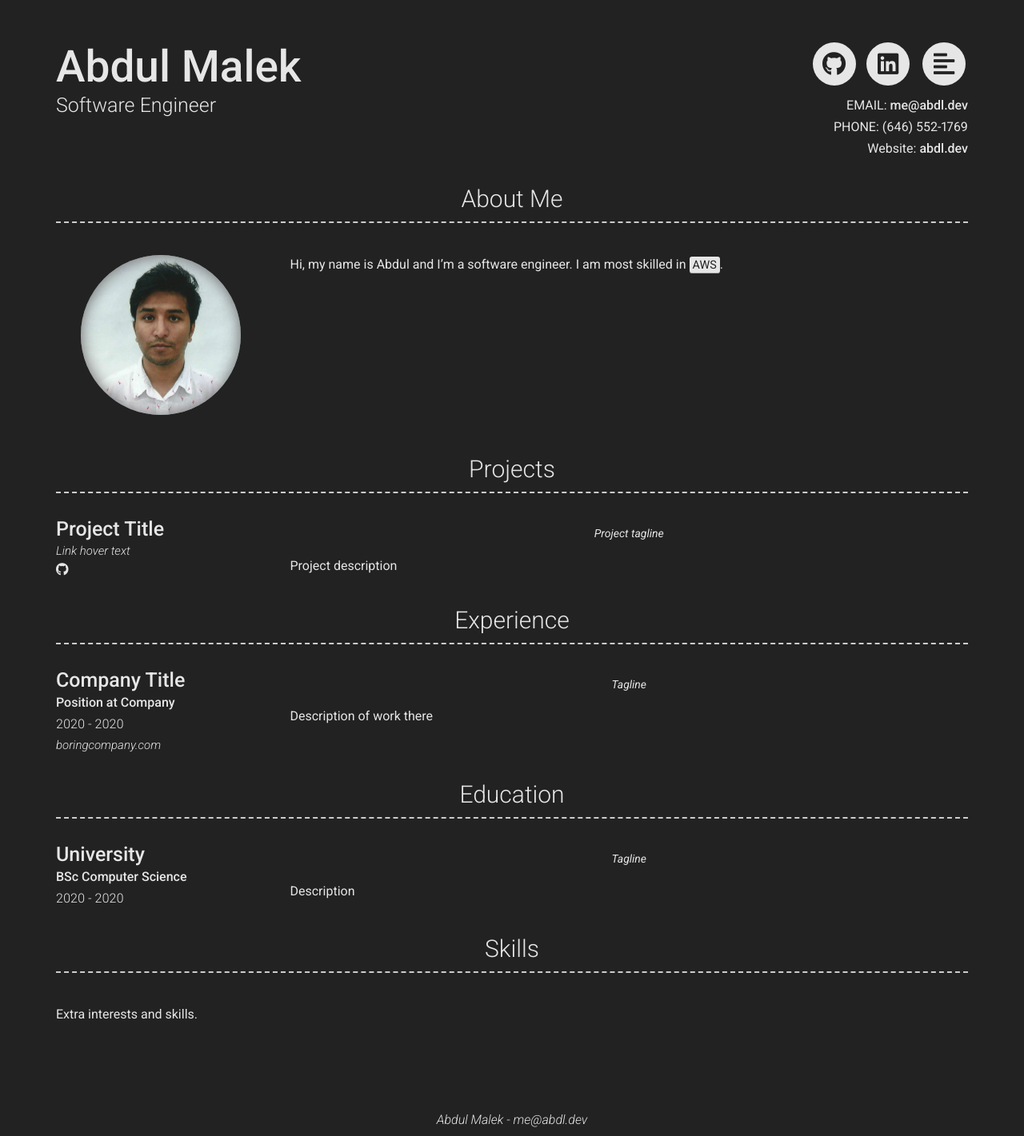
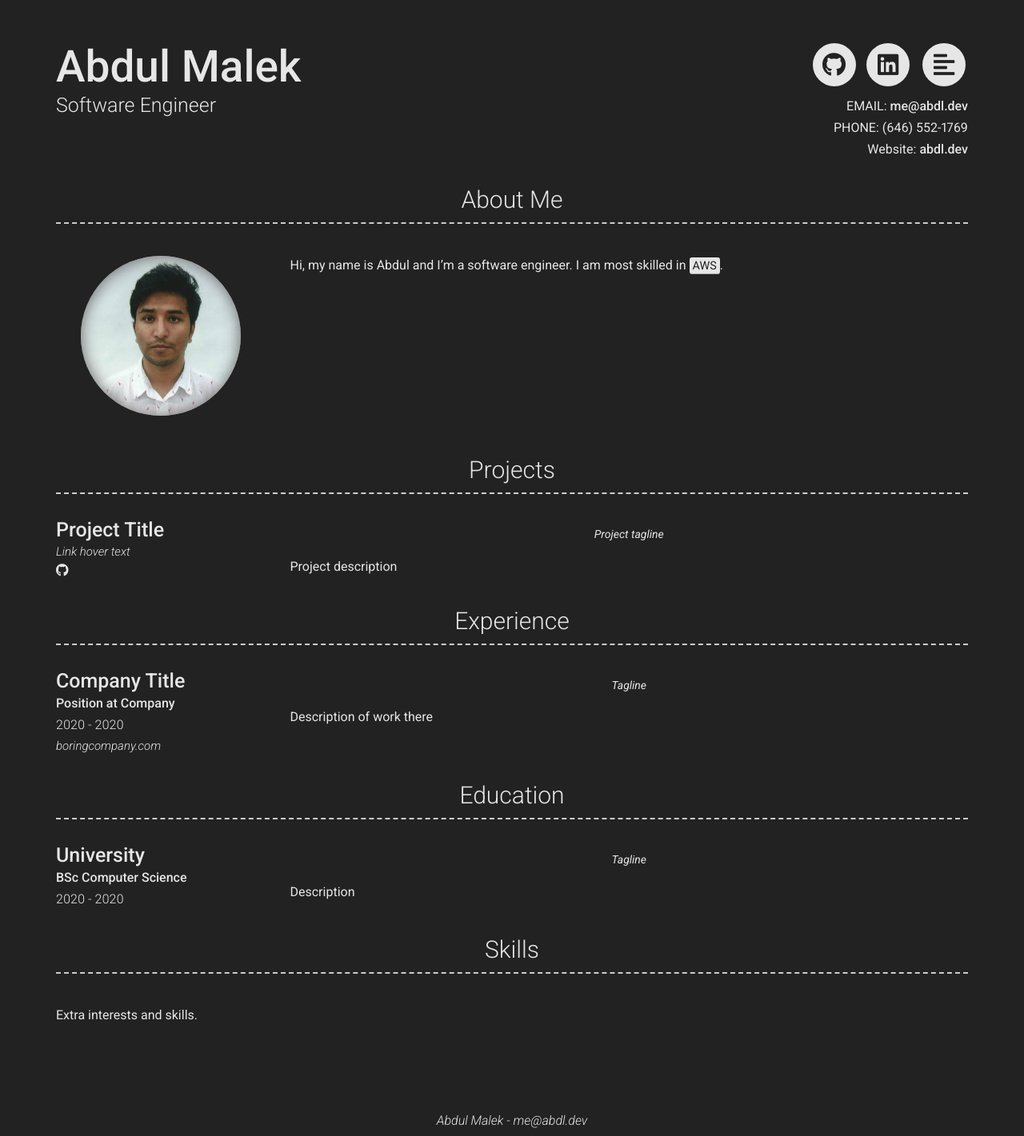
Before and after one commit to abdl-dev/abdl-dev.github.io, a Jekyll site: the page built from index.md, in a window 1280 px wide. Shown: the whole page at 80% size. Built offline with Jekyll 4.4.1, drawn with Linux system fonts in a browser that asks for light colours; nearby versions of some CDN libraries.

Commit message:
adjust alignment

```diff
--- a/_config.yml
+++ b/_config.yml
@@ -1,6 +1,6 @@
 # Site
 repository: abdl-dev/abdl-dev.github.io
-favicon: assets/favicon.png
+favicon: assets/icon.png
 
 # Content configuration version
 version: 2
--- a/_sass/icons.scss
+++ b/_sass/icons.scss
@@ -32,6 +32,7 @@
 .icons {
   padding: 0;
   font-size: 1rem;
+  margin-top: 1px;
   margin-bottom:10px;
   text-align: right;
 }
```
Also changed, not shown: assets/favicon.ico (deleted), assets/favicon.png (deleted), assets/icon.png (added).
